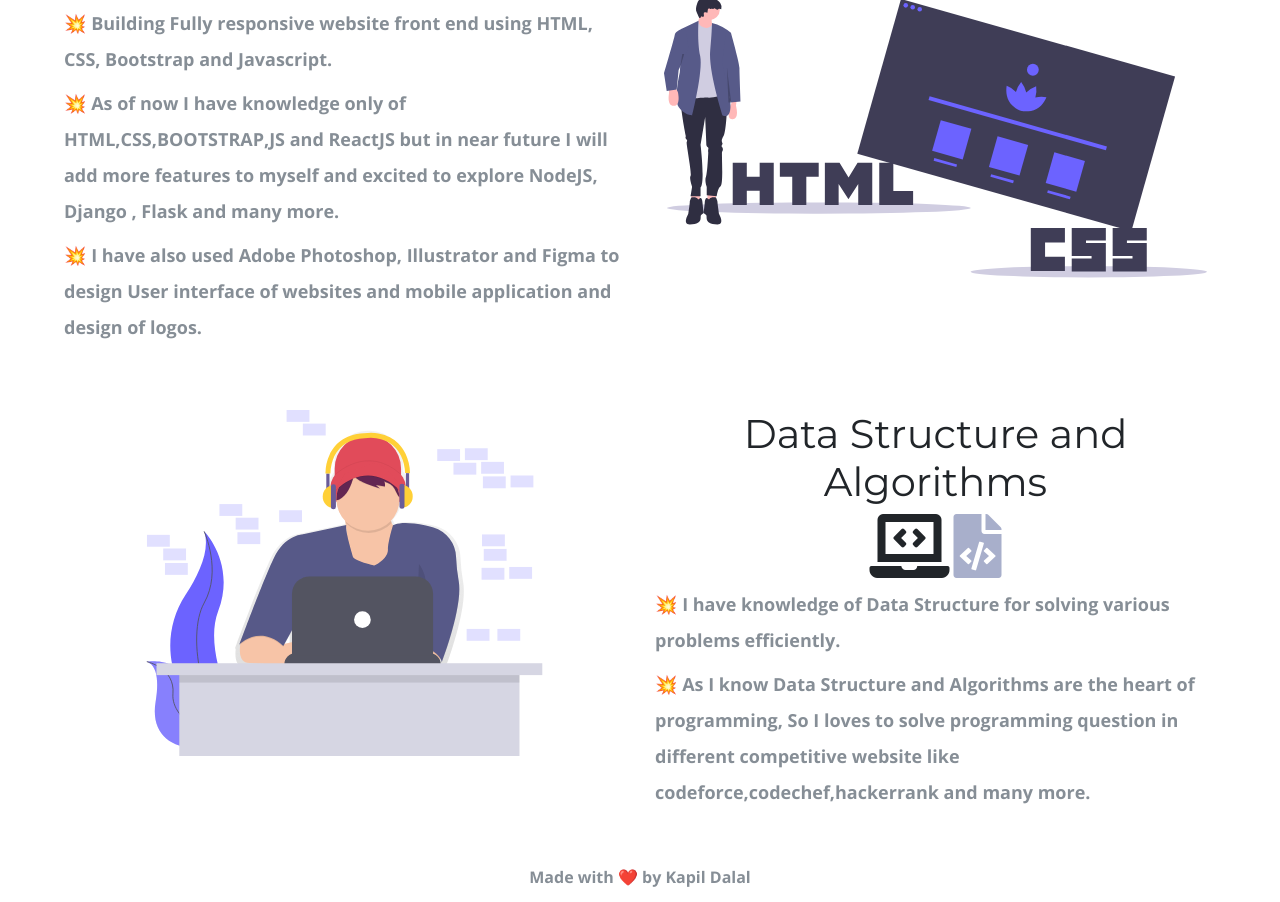
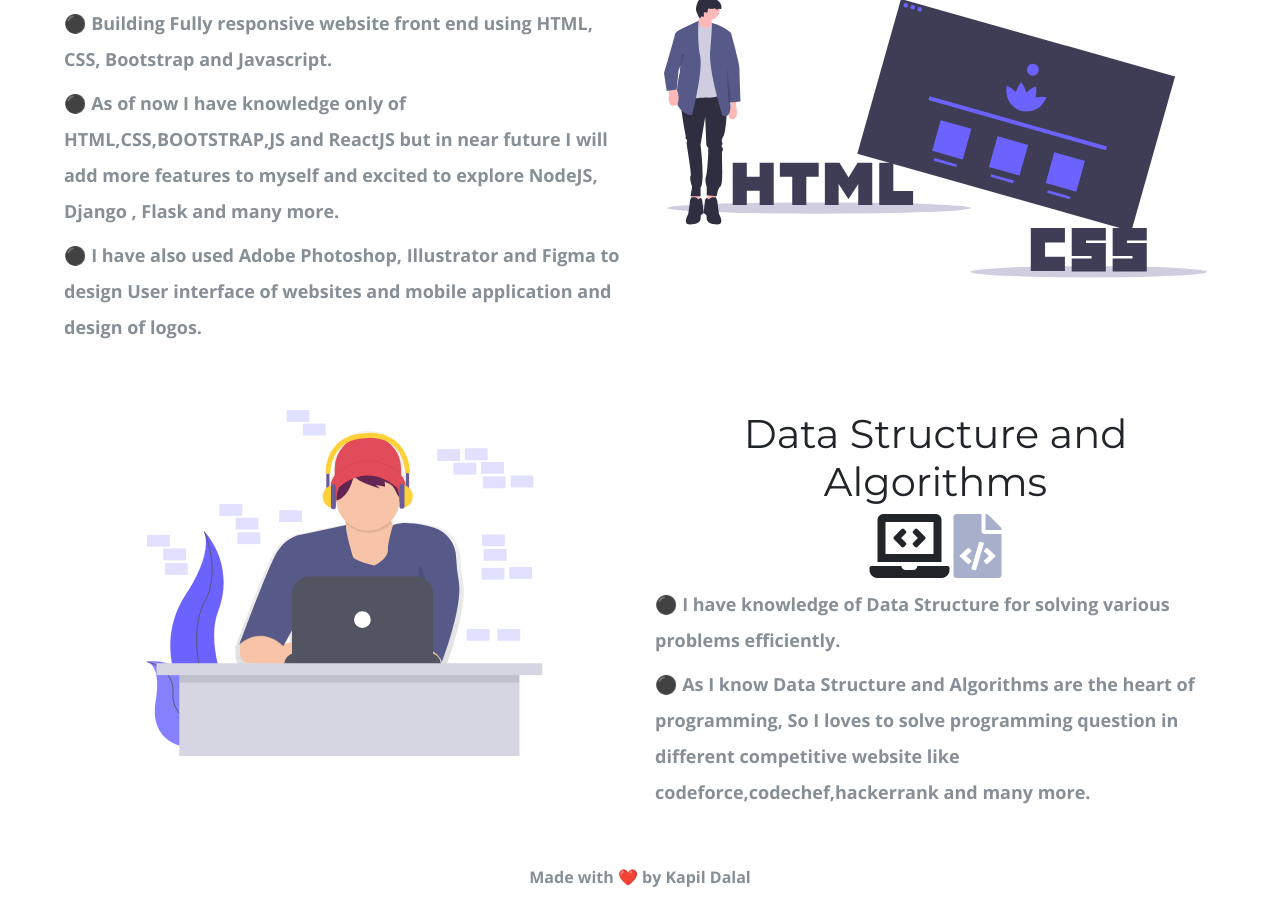
Before and after one commit to KapilDalal1/Portfolio, a plain HTML site: page index.html in a window 1280 px wide. Shown: the part 888-1790 px from the top of the page. Drawn offline with nearby package versions, Linux system fonts and the light colour scheme; a web font is replaced by a local one.

Commit message:
Update index.html

```diff
--- a/index.html
+++ b/index.html
@@ -91,10 +91,10 @@
                     </ul>
                     <div class = "Data-Analytic">
                       <p class ="Features-paragraph">
-                         💥 Developing Models that cleaning, tranforming and analyse Raw data to discover useful informations,
+                         ⚫ Developing Models that cleaning, tranforming and analyse Raw data to discover useful informations,
                          in order to make conclusions about the informations.</p>
                       <p  class ="Features-paragraph">
-                         💥 Experience of working with different python Libraries like Numpy,Pandas,Matplotlib,Seaborn etc and have knowlege of
+                         ⚫ Experience of working with different python Libraries like Numpy,Pandas,Matplotlib,Seaborn etc and have knowlege of
                         Data analyitical algorithm and techniques.</p>
                     </div>
                 </div>
@@ -114,11 +114,11 @@
                   </ul>
                   <div class = "Data-Analytic">
                     <p class ="Features-paragraph">
-                       💥 Building Fully responsive website front end using HTML, CSS, Bootstrap and Javascript.</p>
+                       ⚫ Building Fully responsive website front end using HTML, CSS, Bootstrap and Javascript.</p>
                     <p  class ="Features-paragraph">
-                       💥 As of now I have knowledge only of HTML,CSS,BOOTSTRAP,JS and ReactJS but in near future I will add more features to myself and excited to explore NodeJS, Django , Flask and many more.</p>
+                       ⚫ As of now I have knowledge only of HTML,CSS,BOOTSTRAP,JS and ReactJS but in near future I will add more features to myself and excited to explore NodeJS, Django , Flask and many more.</p>
                       <p  class ="Features-paragraph">
-                       💥 I have also used Adobe Photoshop, Illustrator and Figma to design User interface of websites and mobile application and design of logos.</p>
+                       ⚫ I have also used Adobe Photoshop, Illustrator and Figma to design User interface of websites and mobile application and design of logos.</p>
                       </div>
                 </div>
                 <div class="col-lg-6 col-md-6 Feature-second-image ">
@@ -139,9 +139,9 @@
                     </ul>
                     <div class = "Data-Analytic">
                       <p class ="Features-paragraph">
-                         💥 I have knowledge of Data Structure for solving various problems efficiently.</p>
+                         ⚫ I have knowledge of Data Structure for solving various problems efficiently.</p>
                       <p  class ="Features-paragraph">
-                         💥 As I know Data Structure and Algorithms are the heart of programming, So I loves to solve programming question in different competitive website like codeforce,codechef,hackerrank and many more.</p>
+                         ⚫ As I know Data Structure and Algorithms are the heart of programming, So I loves to solve programming question in different competitive website like codeforce,codechef,hackerrank and many more.</p>
                         </div>
                   </div>
               </div>
```
